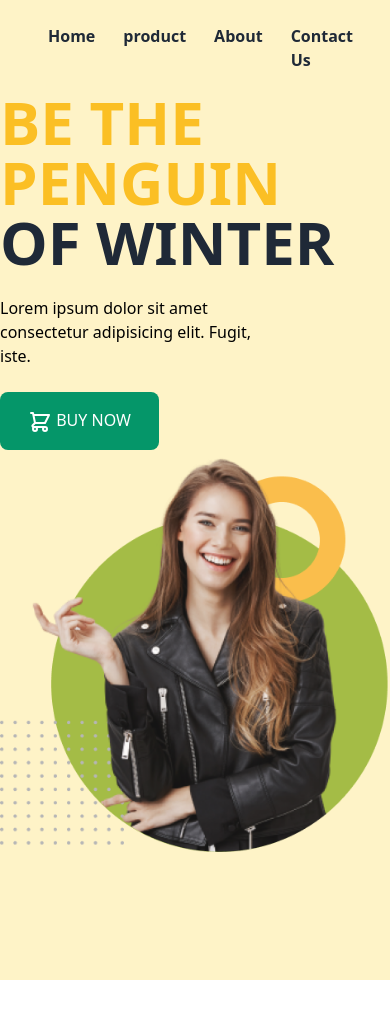
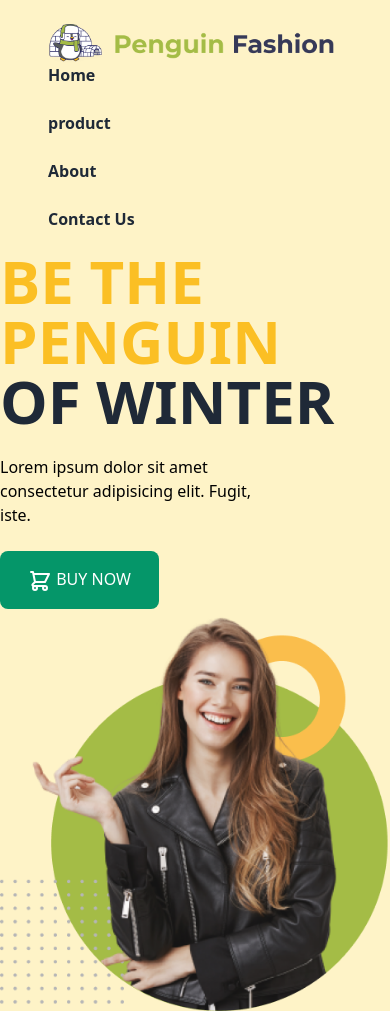
Before and after one commit to Jaber4770/Penguin-fashion-tailwind, a plain HTML site: page index.html in a window 390 px wide. Shown: the top 1011 px of the page. Drawn offline with nearby package versions, Linux system fonts and the light colour scheme.

Commit message:
modified

```diff
--- a/index.html
+++ b/index.html
@@ -10,12 +10,12 @@
 </head>
 <body>
      <header class="bg-yellow-100">
-            <nav class="container px-12 pt-6 mx-auto flex justify-between">
+            <nav class="container px-12 pt-6 mx-auto md:flex justify-between">
                 <div>
                     <a href="#"><img class="w-72" src="icons/Group 33072.png" alt=""></a>
                 </div>
                 <div>
-                    <ul class="flex space-x-7 font-bold text-gray-800">
+                    <ul class="md:flex space-x-7 font-bold text-gray-800">
                         <a href="#"><li>Home</li></a>
                         <a href="#"><li>product</li></a>
                         <a href="#"><li>About</li></a>
@@ -173,7 +173,7 @@
          </section>
      </main>
      <footer class="bg-yellow-200">
-        <p class="md:text-center font-bold">copyright 2050</p>
+        <p class="text-center font-bold">copyright 2050</p>
      </footer>
 </body>
 </html>
```
